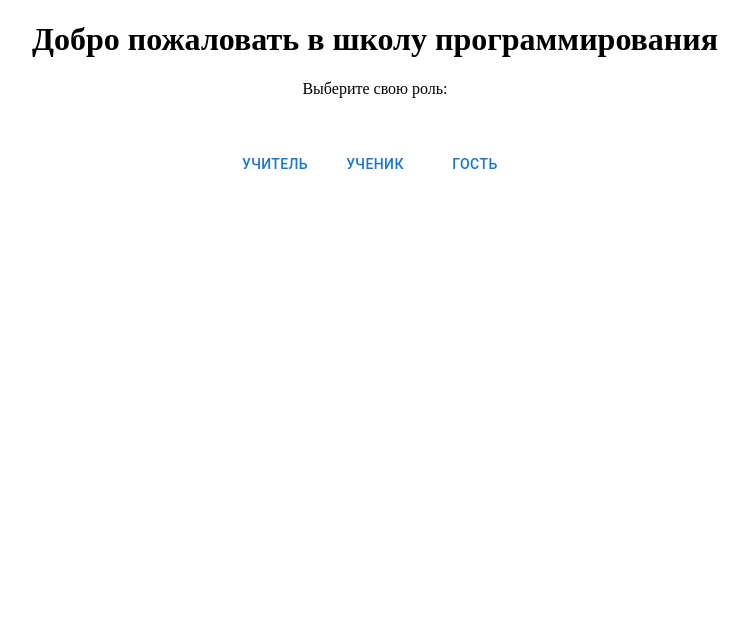
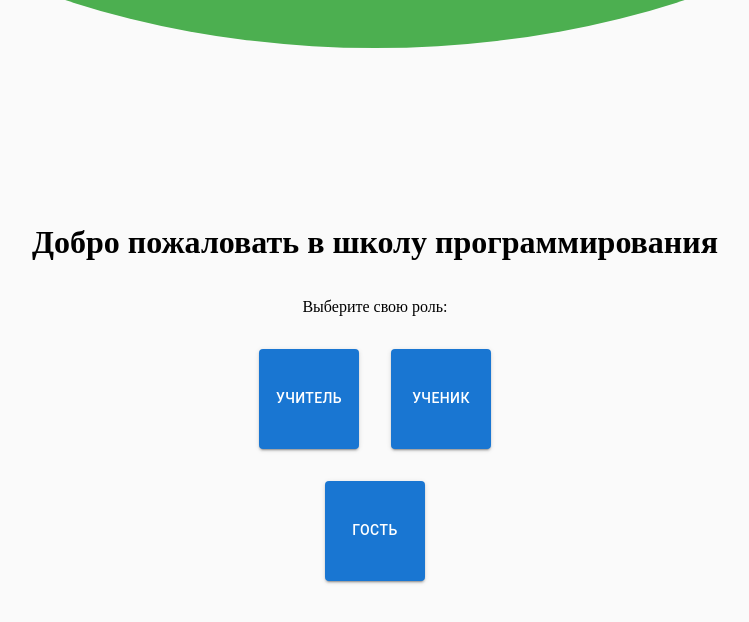
Before and after one commit to Zasetsky/my-programming-school, a React (Create React App) app: page / in a window 1280 px wide. Shown: the top 622 px of the page, without its empty margins (265-1014 px from the left). Built offline with nearby package versions, Linux system fonts and the light colour scheme.

Commit message:
little bit styles

```diff
--- a/package.json
+++ b/package.json
@@ -13,6 +13,7 @@
     "@types/node": "^16.18.40",
     "@types/react-dom": "^18.2.7",
     "@types/react-redux": "^7.1.25",
+    "normalize.css": "^8.0.1",
     "react": "^18.2.0",
     "react-dom": "^18.2.0",
     "react-redux": "^8.1.2",
--- a/src/App.tsx
+++ b/src/App.tsx
@@ -1,18 +1,20 @@
 import React from "react";
 import { BrowserRouter as Router, Route, Routes } from "react-router-dom";
-import { ThemeProvider } from './assets/styles/theme/ThemeContext';
-import { MainPage } from './pages/MainPage';
+import { useTheme } from "@mui/material/styles";
+import { MainPage } from "./pages/MainPage";
 
 function App() {
+  const theme = useTheme();
+
   return (
-    <ThemeProvider>
+    <div style={{ backgroundColor: theme.palette.background.default, height: '100vh' }}>
       <Router>
         <Routes>
           <Route path="/" element={<MainPage />} />
           {/* Другие маршруты */}
         </Routes>
       </Router>
-    </ThemeProvider>
+    </div>
   );
 }
 
--- a/src/assets/styles/components/main-page.scss
+++ b/src/assets/styles/components/main-page.scss
@@ -1,18 +1,38 @@
-// MainPage.scss
 .main-page {
-  text-align: center;
+  display: flex;
+  flex-direction: column;
+  align-items: center;
+
+  &--circle {
+    position: absolute;
+    background-color: aliceblue;
+    border-radius: 50%;
+    width: 100vw;
+    height: 60vw;
+    top: -90vh;
+    z-index: 0;
+  }
+
   &__title {
-    // Стили для заголовка
+    margin-top: 28vh;
+    z-index: 1;
   }
 
   &__role-selection {
-    // Стили для блока выбора роли
+    display: flex;
+    flex-direction: column;
+    align-items: center;
+    z-index: 1;
+
+    .button-row {
+      display: flex;
+    }
 
     &__button {
       width: 100px;
       height: 100px;
       border-radius: 8px;
-      background-color: black;
+      margin: 16px !important;
     }
   }
 
--- a/src/assets/styles/theme/ThemeContext.tsx
+++ b/src/assets/styles/theme/ThemeContext.tsx
@@ -44,6 +44,10 @@ export const ThemeProvider = ({
       success: {
         main: themeColors.success.main,
       },
+      background: {
+        default: themeColors.background.default,
+        paper: themeColors.background.paper
+      },
       action: {
         active: themeColors.action.active,
         hover: themeColors.action.hover,
--- a/src/components/LoginComponent.tsx
+++ b/src/components/LoginComponent.tsx
@@ -42,7 +42,7 @@ const LoginComponent = ({ resetRole }: LoginComponentProps) => {
             autoComplete="current-password"
           />
           <Button
-            type="submit" // Тип кнопки - submit, чтобы она отправляла форму
+            type="submit"
             fullWidth
             variant="contained"
             color="primary"
--- a/src/index.tsx
+++ b/src/index.tsx
@@ -1,16 +1,18 @@
 import React from 'react';
-import ReactDOM from 'react-dom/client';
+import ReactDOM from 'react-dom';
+import App from './App';
+import { ThemeProvider } from './assets/styles/theme/ThemeContext';
+import reportWebVitals from './reportWebVitals';
+import 'normalize.css';
 import './assets/styles/main.scss';
-import App from './App';
-import reportWebVitals from './reportWebVitals';
 
-const root = ReactDOM.createRoot(
-  document.getElementById('root') as HTMLElement
-);
-root.render(
+ReactDOM.render(
   <React.StrictMode>
-    <App />
-  </React.StrictMode>
+    <ThemeProvider>
+      <App />
+    </ThemeProvider>
+  </React.StrictMode>,
+  document.getElementById('root')
 );
 
 // If you want to start measuring performance in your app, pass a function
--- a/src/pages/MainPage.tsx
+++ b/src/pages/MainPage.tsx
@@ -3,17 +3,37 @@ import { Button } from "@mui/material";
 import { useLogin } from "../hooks/useLogin";
 import LoginComponent from "../components/LoginComponent";
 import RegistrationComponent from "../components/RegistrationComponent";
+// import { useTheme as useAppTheme } from "../hooks/useTheme";
+import { useTheme as useMuiTheme } from "@mui/material/styles";
 import "../assets/styles/components/main-page.scss";
 
 export const MainPage = () => {
   const { role, handleOpen, resetRole } = useLogin();
+  // const { darkMode, setDarkMode } = useAppTheme();
+  const muiTheme = useMuiTheme();
+
+  // const toggleTheme = () => {
+  //   // Функция для переключения темы
+  //   setDarkMode(!darkMode);
+  // };
 
   return (
     <div className="main-page">
+      <div
+        style={{ backgroundColor: muiTheme.palette.success.main }}
+        className="main-page--circle"
+      ></div>
       <h1 className="main-page__title">
         Добро пожаловать в школу программирования
       </h1>
-
+      {/* <button
+        className="main-page__role-selection__button"
+        onClick={toggleTheme}
+      >
+        {darkMode
+          ? "Переключить на светлую тему"
+          : "Переключить на темную тему"}
+      </button> */}
       {role ? (
         role === "гость" ? (
           <RegistrationComponent resetRole={resetRole} />
@@ -23,19 +43,24 @@ export const MainPage = () => {
       ) : (
         <div className="main-page__role-selection">
           <p>Выберите свою роль:</p>
+          <div className="button-row">
             <Button
               className="main-page__role-selection__button"
+              variant="contained"
               onClick={() => handleOpen("учитель")}
             >
               Учитель
             </Button>
             <Button
+              variant="contained"
               className="main-page__role-selection__button"
               onClick={() => handleOpen("ученик")}
             >
               Ученик
             </Button>
+          </div>
           <Button
+            variant="contained"
             className="main-page__role-selection__button"
             onClick={() => handleOpen("гость")}
           >
```
Also changed, not shown: 1 other file (tests, documents, lock files or other folders). Lines whose indentation alone changed are shown as unchanged.
